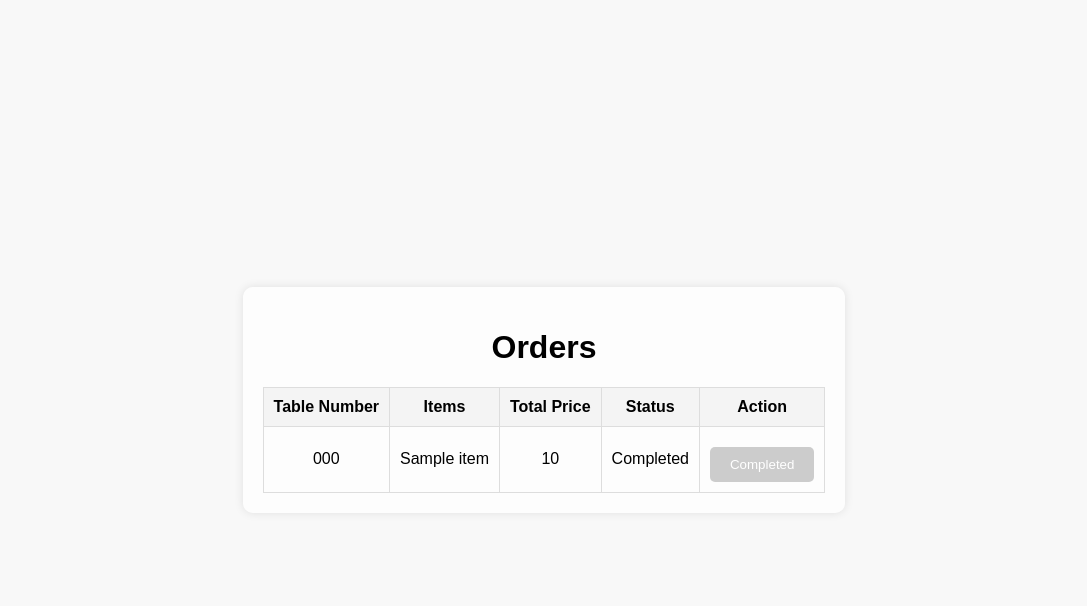
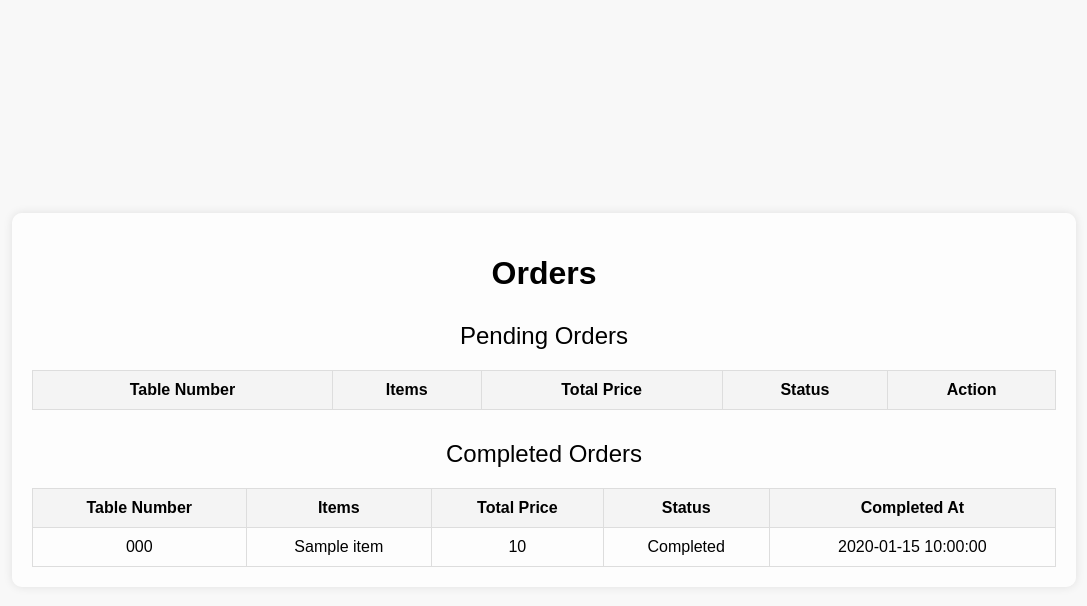
Before and after one commit to asimmandal9547/Resturant, a Flask app: page /orders in a window 1280 px wide. Shown: the top 606 px of the page, without its empty margins (96-1183 px from the left). Run offline with Flask 2, Linux system fonts and the light colour scheme; the visitor is signed in with stand-in values (Sample User, id 1); tables that the repository leaves empty or names only in its code hold one stand-in row (values such as "Sample post"); lists and menus that the app fills with data are empty.

Commit message:
pending and completed orders sections, database schema updated,added icons,contactus,copyright

```diff
--- a/app.py
+++ b/app.py
@@ -436,18 +436,22 @@ def view_orders():
         connection = create_db_connection()
         cursor = connection.cursor()
         cursor.execute("""
-            SELECT o.id, o.table_number, GROUP_CONCAT(oi.item_name SEPARATOR ', ') as items, SUM(oi.item_price) as total_price, o.is_completed
+            SELECT o.id, o.table_number, GROUP_CONCAT(oi.item_name SEPARATOR ', ') as items, SUM(oi.item_price) as total_price, o.is_completed, o.completed_at
             FROM orders o
             JOIN order_items oi ON o.id = oi.order_id
             WHERE o.restaurant_id = %s
-            GROUP BY o.id, o.table_number, o.is_completed
+            GROUP BY o.id, o.table_number, o.is_completed, o.completed_at
         """, (session['user_id'],))
         orders = cursor.fetchall()
         cursor.close()
         connection.close()
 
-        return render_template('view_orders.html', orders=orders)
+        pending_orders = [order for order in orders if not order[4]]
+        completed_orders = [order for order in orders if order[4]]
+
+        return render_template('view_orders.html', pending_orders=pending_orders, completed_orders=completed_orders)
     return redirect(url_for('home'))
+
 
 @app.route('/mark_order_completed/<int:order_id>', methods=['POST'])
 def mark_order_completed(order_id):
@@ -456,7 +460,7 @@ def mark_order_completed(order_id):
         cursor = connection.cursor()
 
         try:
-            cursor.execute("UPDATE orders SET is_completed = TRUE WHERE id = %s AND restaurant_id = %s", (order_id, session['user_id']))
+            cursor.execute("UPDATE orders SET is_completed = TRUE, completed_at = NOW() WHERE id = %s AND restaurant_id = %s", (order_id, session['user_id']))
             connection.commit()
             cursor.close()
             connection.close()
--- a/templates/view_orders.html
+++ b/templates/view_orders.html
@@ -22,6 +22,7 @@
             border-radius: 10px;
             box-shadow: 0 0 10px rgba(0, 0, 0, 0.1);
             text-align: center;
+            width: 80%;
         }
 
         /* Table Styles */
@@ -62,11 +63,18 @@
             cursor: not-allowed;
         }
 
+        /* Section Titles */
+        .section-title {
+            font-size: 1.5em;
+            margin-top: 30px;
+        }
     </style>
 </head>
 <body>
     <div class="orders-container">
         <h1>Orders</h1>
+
+        <div class="section-title">Pending Orders</div>
         <table>
             <tr>
                 <th>Table Number</th>
@@ -75,21 +83,37 @@
                 <th>Status</th>
                 <th>Action</th>
             </tr>
-            {% for order in orders %}
+            {% for order in pending_orders %}
             <tr>
                 <td>{{ order[1] }}</td>
                 <td>{{ order[2] }}</td>
                 <td>{{ order[3] }}</td>
-                <td>{{ 'Completed' if order[4] else 'Pending' }}</td>
+                <td>{{ 'Pending' }}</td>
                 <td>
-                    {% if not order[4] %}
                     <form method="post" action="{{ url_for('mark_order_completed', order_id=order[0]) }}">
                         <button type="submit">Mark as Completed</button>
                     </form>
-                    {% else %}
-                    <button disabled>Completed</button>
-                    {% endif %}
                 </td>
+            </tr>
+            {% endfor %}
+        </table>
+
+        <div class="section-title">Completed Orders</div>
+        <table>
+            <tr>
+                <th>Table Number</th>
+                <th>Items</th>
+                <th>Total Price</th>
+                <th>Status</th>
+                <th>Completed At</th>
+            </tr>
+            {% for order in completed_orders %}
+            <tr>
+                <td>{{ order[1] }}</td>
+                <td>{{ order[2] }}</td>
+                <td>{{ order[3] }}</td>
+                <td>{{ 'Completed' }}</td>
+                <td>{{ order[5] }}</td>
             </tr>
             {% endfor %}
         </table>
```
Also changed, not shown: static/styles.css (+25 -2 lines), templates/index.html (+12 -0 lines), static/social_media_icons/facebook-icon.png (added), static/social_media_icons/linkedin-icon.png (added).
